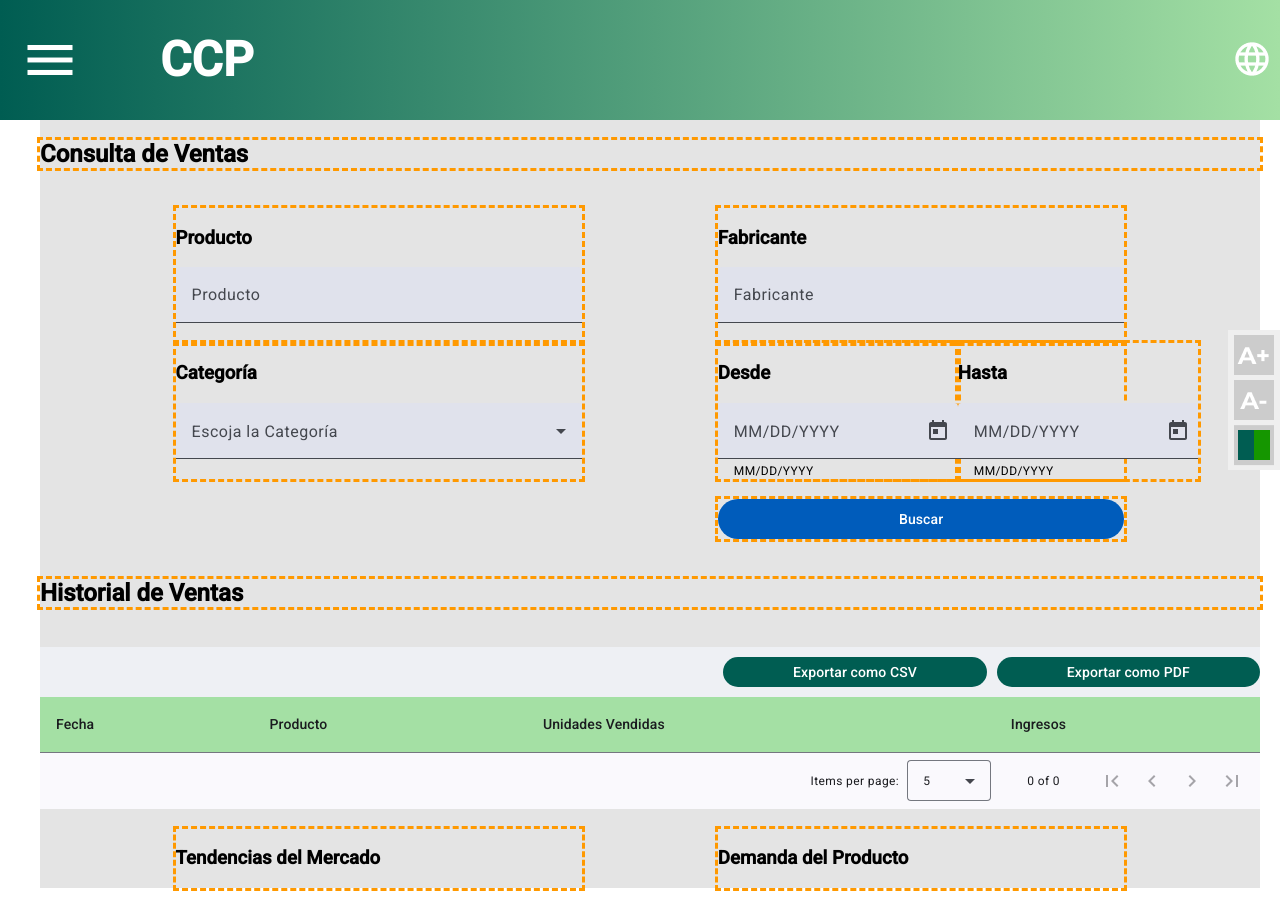
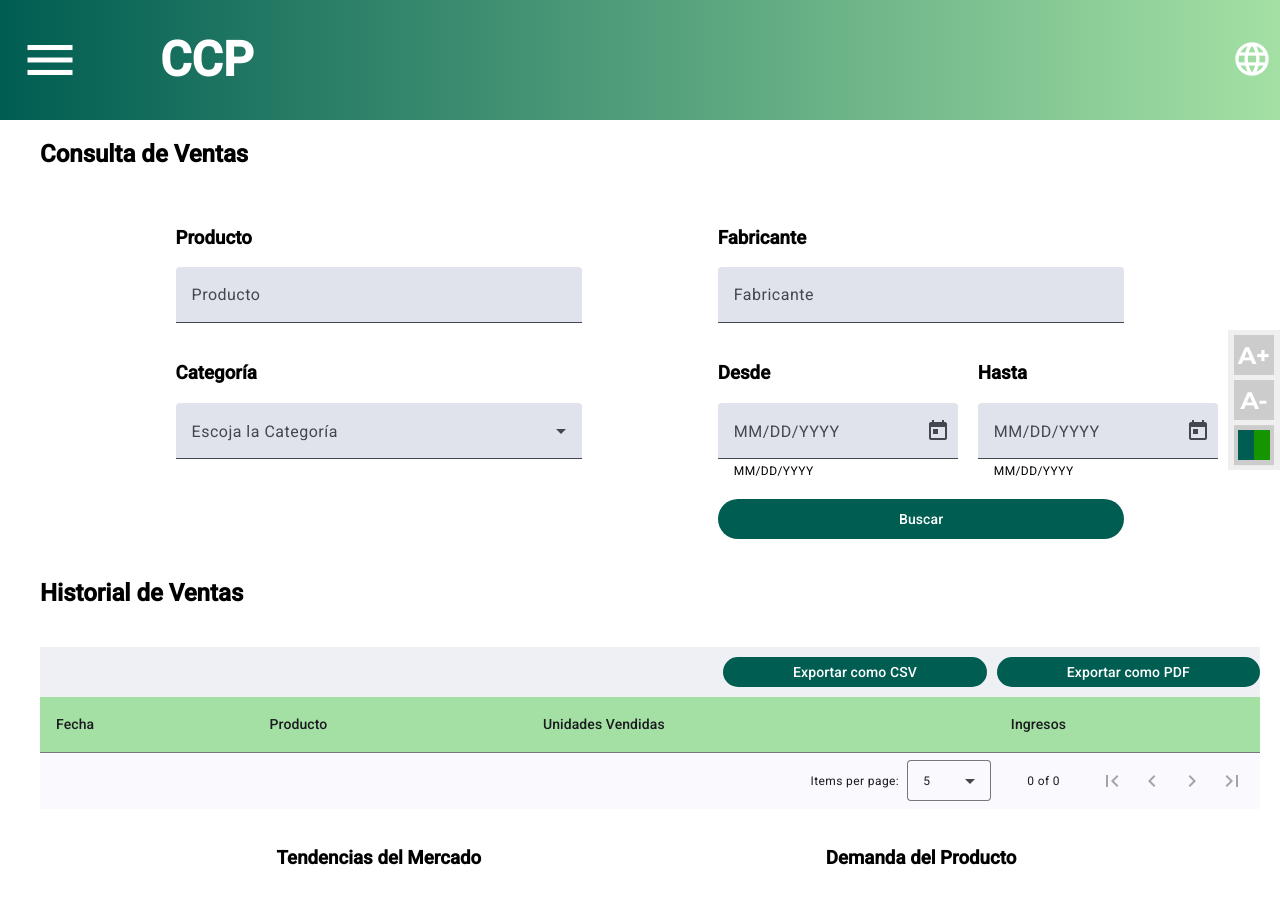
Before and after one commit to f-munozg/MISW4501-G5-Web, an Angular app: page /ventas/consulta in a window 1280 px wide. Built offline with nearby package versions, Linux system fonts and the light colour scheme.

Commit message:
091 - Se modifica aspecto visual del componente de consulta de ventas para quitar color de fondo y líneas de guía. Se agrega el archivo del servicio asociado al componente.

```diff
--- a/src/app/domains/ventas/consulta-ventas/consulta-ventas.component.css
+++ b/src/app/domains/ventas/consulta-ventas/consulta-ventas.component.css
@@ -1,12 +1,14 @@
 .consultaVentasContainer{
     display: grid;
     gap: 20px;
-    background-color: #e4e4e4;
+    /* background-color: #e4e4e4; */
 }
 
+/*
 [class^='grid-item']{
     outline: 3px dashed #f90;
 }
+*/
 
 .consultaVentasGrid{
     display: grid;
@@ -50,13 +52,26 @@
         align-items: center;
         display: grid;
         grid-template-columns: 1fr 1fr;
+        gap: 20px;
 
         .grid-item-desdeForm {
-            justify-self: start;
-          }
+            grid-column: 1 / 2;
+
+            .desdeFormField{
+                width: 100% !important;
+                grid-column: 1 / -1 !important;
+            }
+
+        }
 
         .grid-item-hastaForm {
-            justify-self: end;
+            grid-column: 2 / 3;
+
+            .hastaFormField{
+                width: 100% !important;
+                grid-column: 1 / -1 !important;
+            }
+
         }
     }
 
@@ -69,6 +84,11 @@
 
     .grid-item-buscarBtnForm{
         grid-column: 6 / 9;
+
+        .mat-mdc-unelevated-button:not(:disabled) {
+            color: var(--mdc-filled-button-label-text-color, var(--mat-sys-on-primary));
+            background-color: #005d52 !important;
+        }
 
         .buscarBtn{
             width: 100% !important;
@@ -84,9 +104,11 @@
 
     .grid-item-tendenciasMercado{
         grid-column: 2 / 5;
+        text-align: center;
     }
 
     .grid-item-demandaProducto{
         grid-column: 6 / 9;
+        text-align: center;
     }
 }
--- a/src/app/domains/ventas/consulta-ventas/consulta-ventas.component.html
+++ b/src/app/domains/ventas/consulta-ventas/consulta-ventas.component.html
@@ -1,7 +1,7 @@
 <app-default-window>
   <main class="consultaVentasContainer">
     <div class="consultaVentasHeaderGrid">
-      <h2 class="grid-item-rconsultaVentasTitulo">
+      <h2 class="grid-item-consultaVentasTitulo">
         Consulta de Ventas
       </h2>
     </div>
@@ -71,10 +71,20 @@
     </div>
     <div class="resultadosVentasGrid">
       <div class="grid-item-tendenciasMercado">
-        <h3>Tendencias del Mercado</h3>
+        <div class="grid-item-tendenciasMercadoHeader">
+          <h3>Tendencias del Mercado</h3>
+        </div>
+        <div class="grid-item-tendenciasMercadoDiv">
+
+        </div>
       </div>
       <div class="grid-item-demandaProducto">
-        <h3>Demanda del Producto</h3>
+        <div class="grid-item-demandaMercadoHeader">
+          <h3>Demanda del Producto</h3>
+        </div>
+        <div class="grid-item-demandaMercadoDiv">
+
+        </div>
       </div>
     </div>
   </main>
```
Also changed, not shown: src/app/domains/ventas/consulta-ventas/consulta-ventas.service.ts (added, +10 -0 lines), src/app/domains/ventas/ventas.module.ts (+9 -3 lines), 1 other file (tests, documents, lock files or other folders).
